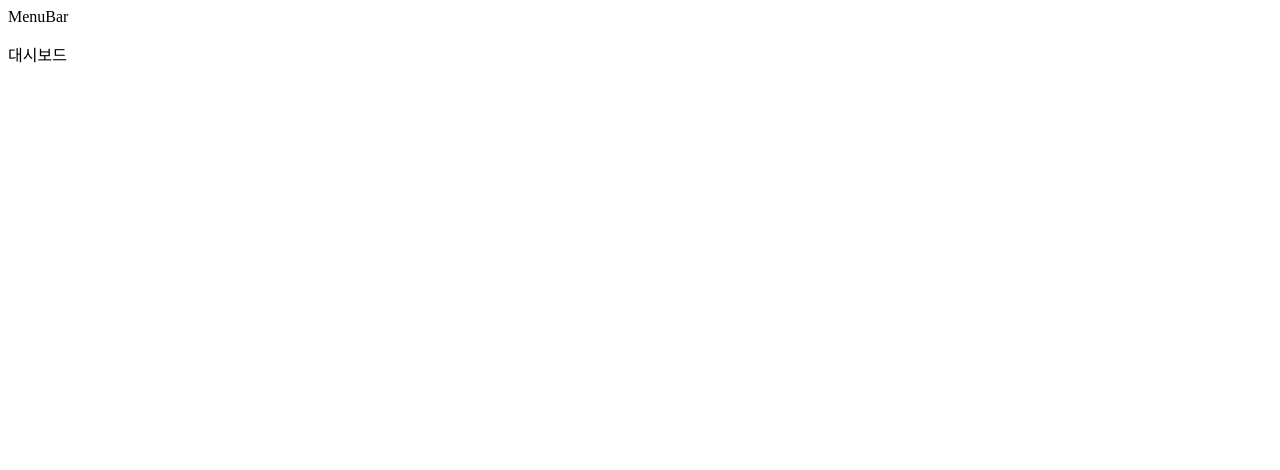
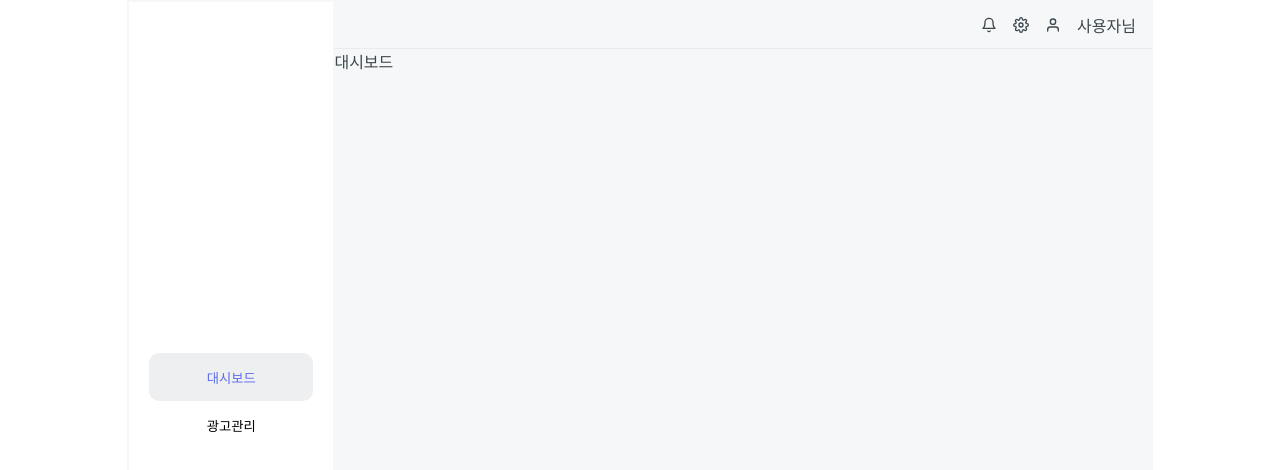
Before and after one commit to ysjkof/wanted-3team-ad-platform, a React (Vite) app: page /dashboard in a window 1280 px wide. Shown: the top 470 px of the page. Built offline with nearby package versions, Linux system fonts and the light colour scheme.

Commit message:
init: GlobalStyle setting & overall layout setting

```diff
--- a/package.json
+++ b/package.json
@@ -18,7 +18,10 @@
   "devDependencies": {
     "@types/react": "^18.0.0",
     "@types/react-dom": "^18.0.0",
+    "@types/react-icons": "^3.0.0",
+    "@types/styled-components": "^5.1.25",
     "@vitejs/plugin-react": "^1.3.0",
+    "react-icons": "^4.4.0",
     "typescript": "^4.6.3",
     "vite": "^2.9.9"
   }
--- a/src/App.tsx
+++ b/src/App.tsx
@@ -1,7 +1,12 @@
 import Router from './router/router';
-
+import { GlobalStyle } from './GlobalStyle';
 function App() {
-  return <Router />;
+  return (
+    <>
+      <GlobalStyle />
+      <Router />;
+    </>
+  );
 }
 
 export default App;
--- /dev/null
+++ b/src/GlobalStyle.tsx
@@ -0,0 +1,47 @@
+import { createGlobalStyle } from 'styled-components';
+import { theme } from './theme';
+
+export const GlobalStyle = createGlobalStyle`
+@import url('https://fonts.googleapis.com/css2?family=Source+Sans+Pro:wght@300;400&display=swap');
+html, body, div, span, applet, object, iframe,
+h1, h2, h3, h4, h5, h6, p, blockquote, pre,
+a, abbr, acronym, address, big, cite, code,
+del, dfn, em, img, ins, kbd, q, s, samp,
+small, strike, strong, sub, sup, tt, var,
+b, u, i, center,
+dl, dt, dd, menu, ol, ul, li,
+fieldset, form, label, legend,
+table, caption, tbody, tfoot, thead, tr, th, td,
+article, aside, canvas, details, embed,
+figure, figcaption, footer, header, hgroup,
+main, menu, nav, output, ruby, section, summary,
+time, mark, audio, video {
+  margin: 0;
+  padding: 0;
+  border: 0;
+  color: ${theme.darkFontColor};
+  font-family: 'Source Sans Pro', sans-serif;
+}
+body {
+
+  &::-webkit-scrollbar {
+    width: 15px;
+
+  }
+
+  &::-webkit-scrollbar-track {
+    opacity: 0;
+  }
+
+  &::-webkit-scrollbar-thumb {
+    background: #888;
+    border-radius: 10px;
+    height: 1px;
+  }
+
+  &::-webkit-scrollbar-thumb:hover {
+    background: #555;
+  }
+}
+
+`;
--- a/src/Layout.tsx
+++ b/src/Layout.tsx
@@ -1,12 +1,24 @@
 import { Outlet } from 'react-router-dom';
+import styled from 'styled-components';
+import MenuBar from './components/MenuBar';
+import Main from './pages/Main';
+import Header from './components/Header';
 
 function Layout() {
   return (
-    <div>
-      <div>MenuBar</div>
-      <Outlet />
-    </div>
+    <Container>
+      <MenuBar />
+      <Main />
+    </Container>
   );
 }
 
 export default Layout;
+
+const Container = styled.div`
+  width: 1024px;
+  height: 100vh;
+  border: rgb(246, 248, 248) solid 1px;
+  margin: auto;
+  display: flex;
+`;
--- /dev/null
+++ b/src/components/Header.tsx
@@ -0,0 +1,29 @@
+import styled from 'styled-components';
+import { FiSettings, FiBell, FiUser } from 'react-icons/fi';
+import { theme } from '../theme';
+export default function Header() {
+  return (
+    <>
+      <Container>
+        <FiBell />
+        <FiSettings />
+        <FiUser />
+        <span>사용자님</span>
+      </Container>
+    </>
+  );
+}
+
+const Container = styled.nav`
+  box-sizing: border-box;
+  width: 100%;
+  height: 3rem;
+  padding-right: 1rem;
+  border-bottom: ${theme.borderColor} 1px solid;
+  display: flex;
+  justify-content: right;
+  align-items: center;
+  * {
+    margin-left: 1rem;
+  }
+`;
--- /dev/null
+++ b/src/components/MenuBar.tsx
@@ -0,0 +1,74 @@
+import { useEffect, useState } from 'react';
+import { useNavigate } from 'react-router-dom';
+import styled from 'styled-components';
+import { theme } from '../theme';
+
+enum TABS {
+  DASHBOARD = 'dashboard',
+  AD_MANAGEMENT = 'management',
+}
+
+type Props = {
+  selected: Boolean;
+};
+
+export default function MenuBar() {
+  const [selectedTab, setSelectedTab] = useState(TABS.DASHBOARD);
+  const toggleTabs = (tabName: TABS) => {
+    setSelectedTab(tabName);
+  };
+  const navigate = useNavigate();
+
+  useEffect(() => {
+    navigate(selectedTab);
+  }, [selectedTab]);
+
+  return (
+    <Container>
+      <MenuButton
+        selected={selectedTab === TABS.DASHBOARD}
+        className="dashboard_tab"
+        onClick={() => toggleTabs(TABS.DASHBOARD)}
+      >
+        <div className="icon">
+          <img src="" alt="" />
+        </div>
+        대시보드
+      </MenuButton>
+      <MenuButton
+        selected={selectedTab === TABS.AD_MANAGEMENT}
+        className="admanagement_tab"
+        onClick={() => toggleTabs(TABS.AD_MANAGEMENT)}
+      >
+        <div className="icon">
+          <img src="" alt="" />
+        </div>
+        광고관리
+      </MenuButton>
+    </Container>
+  );
+}
+const Container = styled.div`
+  width: 20%;
+  border: rgb(246, 248, 248) solid 1px;
+  display: flex;
+  flex-direction: column;
+  align-items: center;
+  justify-content: center;
+`;
+
+const MenuButton = styled.button<Props>`
+  width: 80%;
+  height: 3rem;
+  display: flex;
+  align-items: center;
+  justify-content: center;
+  border: none;
+  background: none;
+  border-radius: 10px;
+  ${(props: Props) =>
+    props.selected
+      ? `background-color: ${theme.btSelectedColor};
+      color: ${theme.primaryColor}`
+      : ''};
+`;
--- a/src/pages/Main.tsx
+++ b/src/pages/Main.tsx
@@ -1,4 +1,18 @@
-function Main() {
-  return <div>Main</div>;
+import { Outlet } from 'react-router-dom';
+import styled from 'styled-components';
+import Header from '../components/Header';
+import { theme } from '../theme';
+
+export default function Main() {
+  return (
+    <Container>
+      <Header />
+      <Outlet />
+    </Container>
+  );
 }
-export default Main;
+
+const Container = styled.div`
+  width: 80%;
+  background-color: ${theme.mainBackgroundColor};
+`;
--- /dev/null
+++ b/src/theme.ts
@@ -0,0 +1,10 @@
+import { DefaultTheme } from 'styled-components';
+
+export const theme: DefaultTheme = {
+  btSelectedColor: 'rgb(237, 239, 241)',
+  primaryColor: 'rgb(93,107,237)',
+  mainBackgroundColor: 'rgb(246, 247, 248)',
+  borderColor: 'rgb(235, 235, 235)',
+  darkFontColor: 'rgb(60, 71, 77)',
+  lightFontColor: 'rgb(150, 158, 162)',
+};
```
Also changed, not shown: src/styled.d.ts (added, +13 -0 lines), 2 other files (tests, documents, lock files or other folders).
